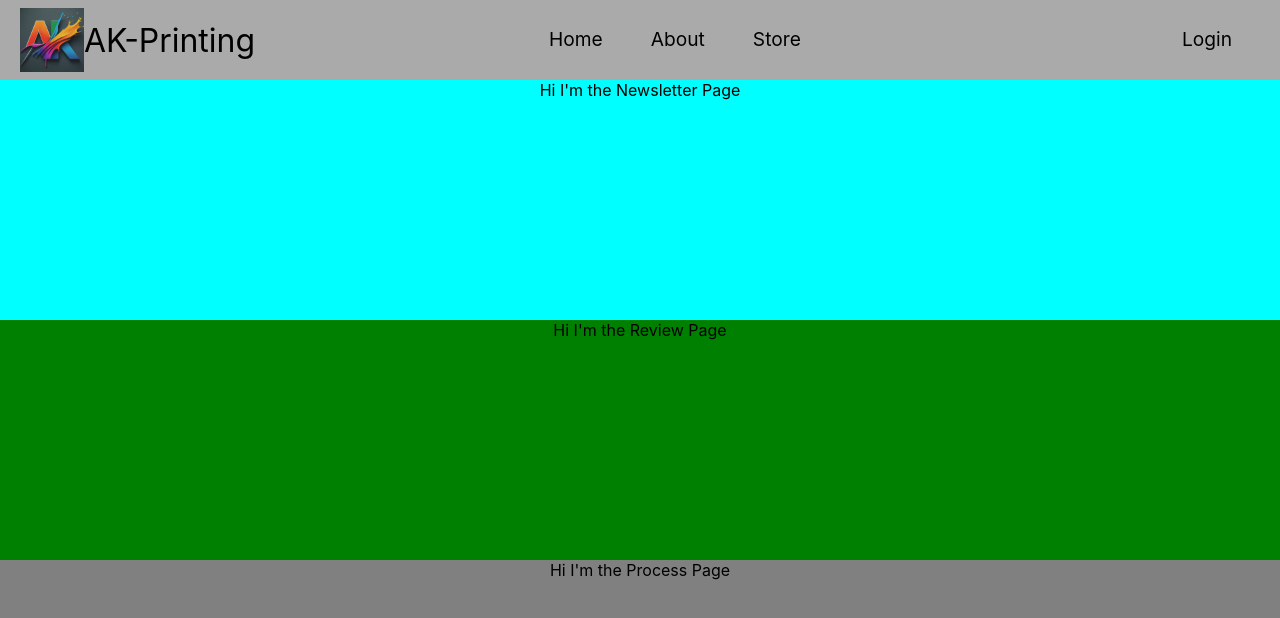
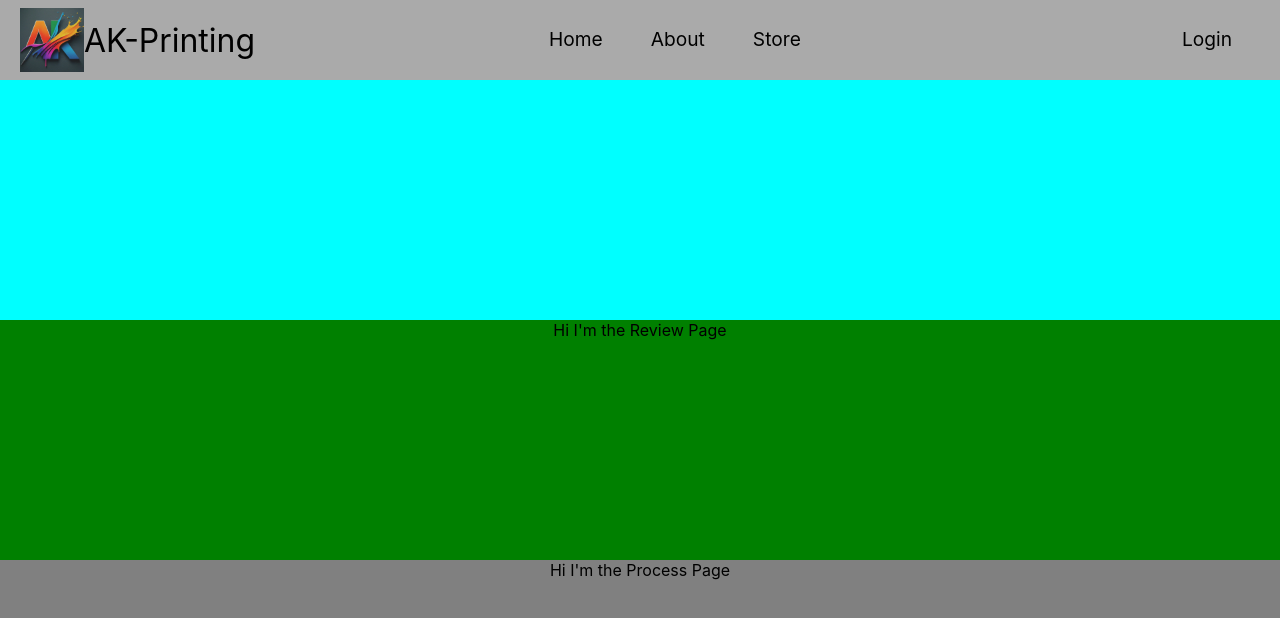
Before and after one commit to asb-frontend/3d-print-world, a React (Create React App) app: page /about in a window 1280 px wide. Shown: the top 618 px of the page. Built offline with nearby package versions, Linux system fonts and the light colour scheme.

Commit message:
newsletter

```diff
--- a/src/components/Newsletter/Newsletter.jsx
+++ b/src/components/Newsletter/Newsletter.jsx
@@ -1,10 +1,14 @@
 import React from 'react';
+import s from './Newsletter.module.css'
 
 const Newsletter = () => {
 
 
   return (
-    <div>Hi I'm the Newsletter Page</div>
+    <div className={s.nlContainer}>
+      <div className={s.nlInput}></div>
+      <div className={s.nlVideos}></div>
+    </div>
   );
 };
 
--- a/src/components/Newsletter/Newsletter.module.css
+++ b/src/components/Newsletter/Newsletter.module.css
@@ -0,0 +1,4 @@
+.nlContainer{
+    display: flex;
+    flex-direction: row;
+}
```
